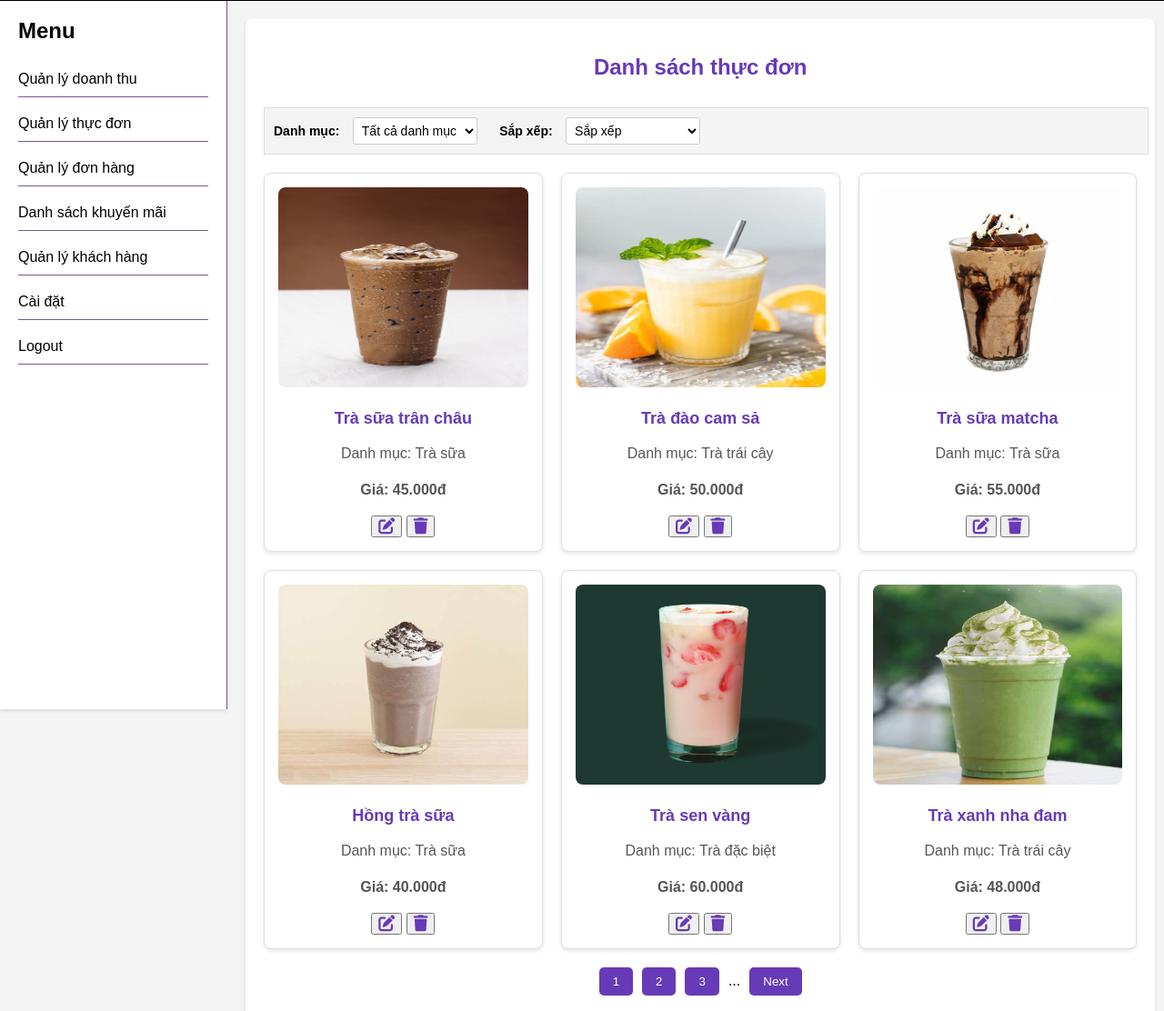
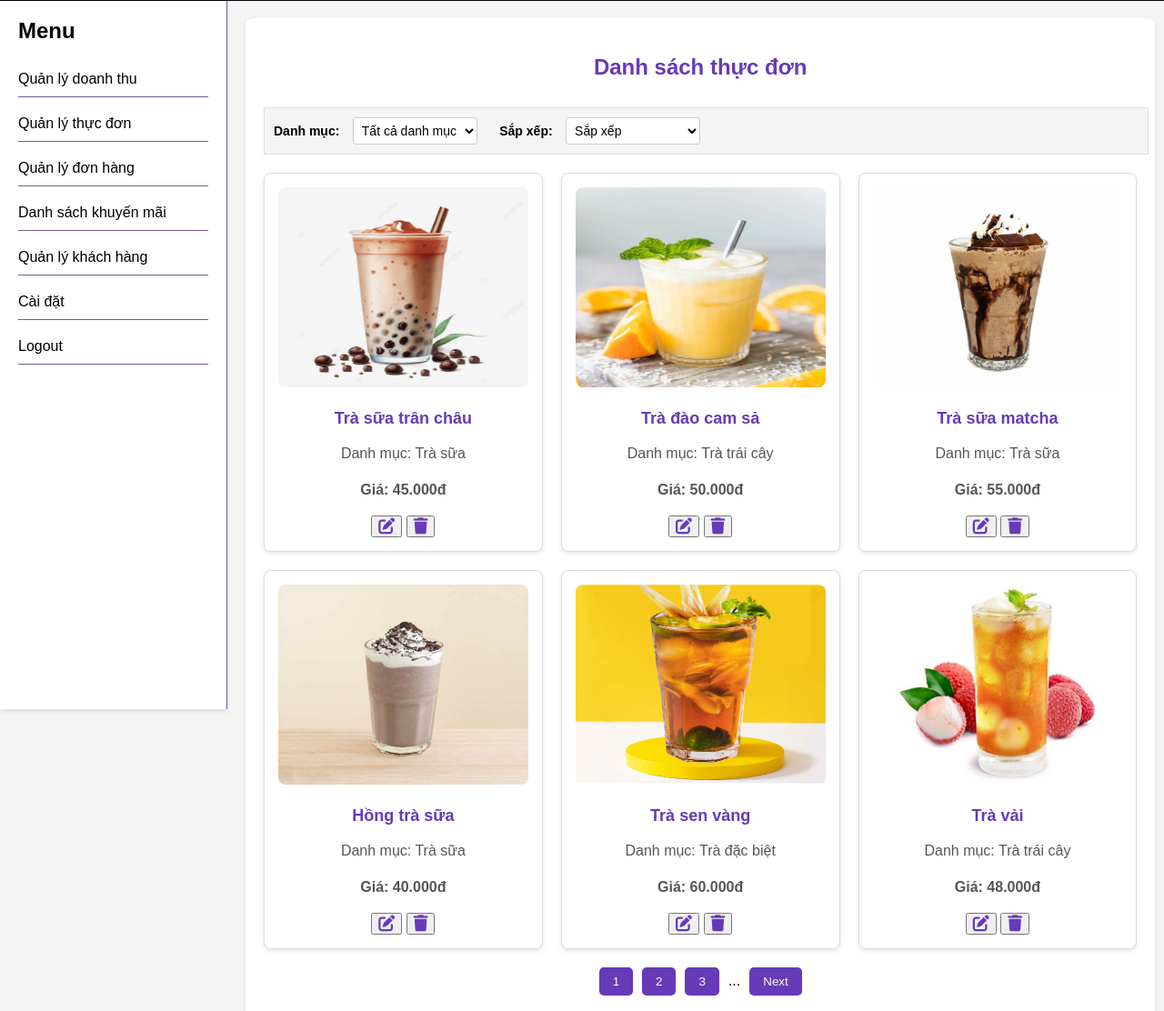
Before and after one commit to 22130101NguyenDucHuy/LapTrinhWebNhom34, a plain HTML site: page Admin/menu-management.html in a window 1280 px wide. Shown: the part 80-1192 px from the top of the page at 91% size. Drawn offline with Linux system fonts and the light colour scheme.

Commit message:
change image

```diff
--- a/Admin/menu-management.html
+++ b/Admin/menu-management.html
@@ -59,7 +59,7 @@
             <div class="menu-grid">
                 <!-- Example of a drink item -->
                 <div class="menu-item">
-                    <img src="img_trasua/ccd.png" alt="Trà sữa trân châu" class="menu-img">
+                    <img src="img_trasua/tstchau.png" alt="Trà sữa trân châu" class="menu-img">
                     <h3 class="menu-name">Trà sữa trân châu</h3>
                     <p class="menu-category">Danh mục: Trà sữa</p>
                     <p class="menu-price">Giá: 45.000đ</p>
@@ -111,7 +111,7 @@
                     </div>
 
                 <div class="menu-item">
-                    <img src="img_trasua/dxdt.png" alt="Trà sen vàng" class="menu-img">
+                    <img src="img_trasua/tcmo.png" alt="Trà sen vàng" class="menu-img">
                     <h3 class="menu-name">Trà sen vàng</h3>
                     <p class="menu-category">Danh mục: Trà đặc biệt</p>
                     <p class="menu-price">Giá: 60.000đ</p>
@@ -123,8 +123,8 @@
                     </button></div>
 
                 <div class="menu-item">
-                    <img src="img_trasua/dxmc.png" alt="Trà xanh nha đam" class="menu-img">
-                    <h3 class="menu-name">Trà xanh nha đam</h3>
+                    <img src="img_trasua/tvk.png" alt="Trà vải" class="menu-img">
+                    <h3 class="menu-name">Trà vải</h3>
                     <p class="menu-category">Danh mục: Trà trái cây</p>
                     <p class="menu-price">Giá: 48.000đ</p>
                     <button class="button edit-button" title="Chỉnh sửa">
```
